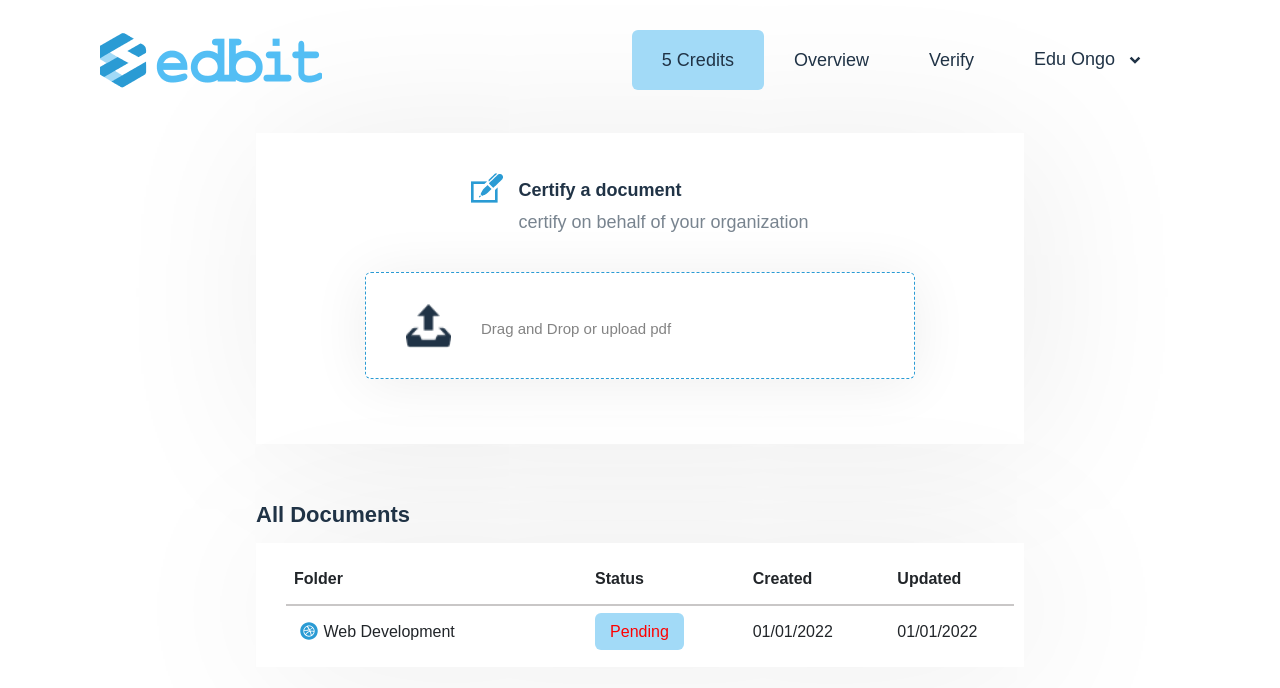
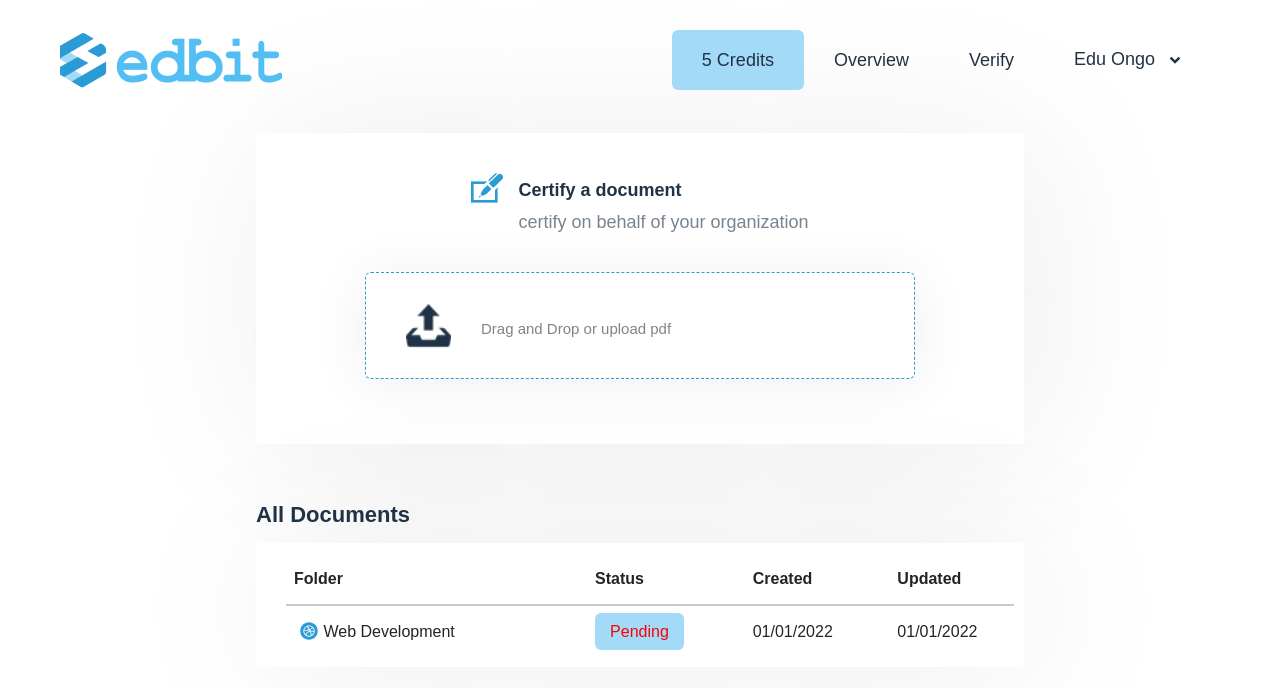
Before and after one commit to Hafizbali315/edbit, a React (Create React App) app: page /page-15 in a window 1280 px wide. Shown: the top 688 px of the page. Built offline with nearby package versions, Linux system fonts and the light colour scheme.

Commit message:
Header fixed and Mobile menu added

```diff
--- a/src/components/Header2.js
+++ b/src/components/Header2.js
@@ -7,14 +7,18 @@ import { FaLanguage } from 'react-icons/fa'
 import { AiFillSetting } from 'react-icons/ai'
 import { HiOutlineSupport } from 'react-icons/hi'
 import { RiLogoutCircleRFill } from 'react-icons/ri'
+import { useState } from 'react/cjs/react.development'
 
 const Header2 = () => {
+	const [showMobileMenu, setShowMobileMenu] = useState(false)
+
 	return (
 		<div className="header2">
 			<div className="logo">
 				<img src={Logo} alt="logo" />
 			</div>
 
+			<div className="lg_screen_menu">
 				<ul>
 					<li className="credits_dropdown">
 						<span>5 Credits</span>
@@ -74,10 +78,31 @@ const Header2 = () => {
 						</div>
 					</li>
 				</ul>
+			</div>
 
 			<div className="hamburger_menu">
-				<GiHamburgerMenu className="icon" />
+				{showMobileMenu ? (
+					<span className="icon" onClick={() => setShowMobileMenu(false)}>
+						{' '}
+						X{' '}
+					</span>
+				) : (
+					<GiHamburgerMenu className="icon" onClick={() => setShowMobileMenu(true)} />
+				)}
 			</div>
+
+			{showMobileMenu && (
+				<div className="mobile_menu">
+					<ul>
+						<li>5 Credits</li>
+						<li>Overview</li>
+						<li>Verify</li>
+						<li>
+							Edu Ongo <RiArrowDropDownLine className="icon" />
+						</li>
+					</ul>
+				</div>
+			)}
 		</div>
 	)
 }
--- a/src/pages/Page12.js
+++ b/src/pages/Page12.js
@@ -1,11 +1,11 @@
-import Header1 from './../components/Header1'
 import { BsCheckCircleFill } from 'react-icons/bs'
 import Logo from '../assets/Logo.png'
+import Header2 from './../components/Header2'
 
 const Page12 = () => {
 	return (
 		<div className="page_12">
-			<Header1 />
+			<Header2 />
 			<div className="page_12_container">
 				<div className="page_12_content">
 					<BsCheckCircleFill className="icon" />
--- a/src/styles/components/_Header2.scss
+++ b/src/styles/components/_Header2.scss
@@ -16,6 +16,7 @@
 		}
 	}
 
+	.lg_screen_menu {
 		ul {
 			padding: 0;
 			margin: 0;
@@ -168,9 +169,51 @@
 				}
 			}
 		}
+	}
+
+	.mobile_menu {
+		display: none;
+	}
 
 	.hamburger_menu {
 		display: none;
+	}
+
+	.mobile_menu {
+		position: absolute;
+		align-items: center;
+		justify-content: center;
+		right: 20px;
+		top: 70px;
+		background: #ffffff;
+		box-shadow: 6px 4px 80px rgba(0, 0, 0, 0.07);
+		border-radius: 6px;
+		padding: 50px;
+
+		z-index: 999;
+
+		ul {
+			list-style: none;
+			padding: 0;
+			margin: 0;
+
+			li {
+				color: #203346;
+				padding: 5px 0;
+			}
+		}
+	}
+}
+
+@include desktop-screen {
+	.header2 {
+		padding: 0 60px;
+	}
+}
+
+@include laptop-screen {
+	.header2 {
+		padding: 0 30px;
 	}
 }
 
@@ -186,8 +229,12 @@
 			}
 		}
 
-		ul {
+		.lg_screen_menu {
 			display: none;
+		}
+
+		.mobile_menu {
+			display: flex;
 		}
 
 		.hamburger_menu {
```
Lines whose indentation alone changed are shown as unchanged.
